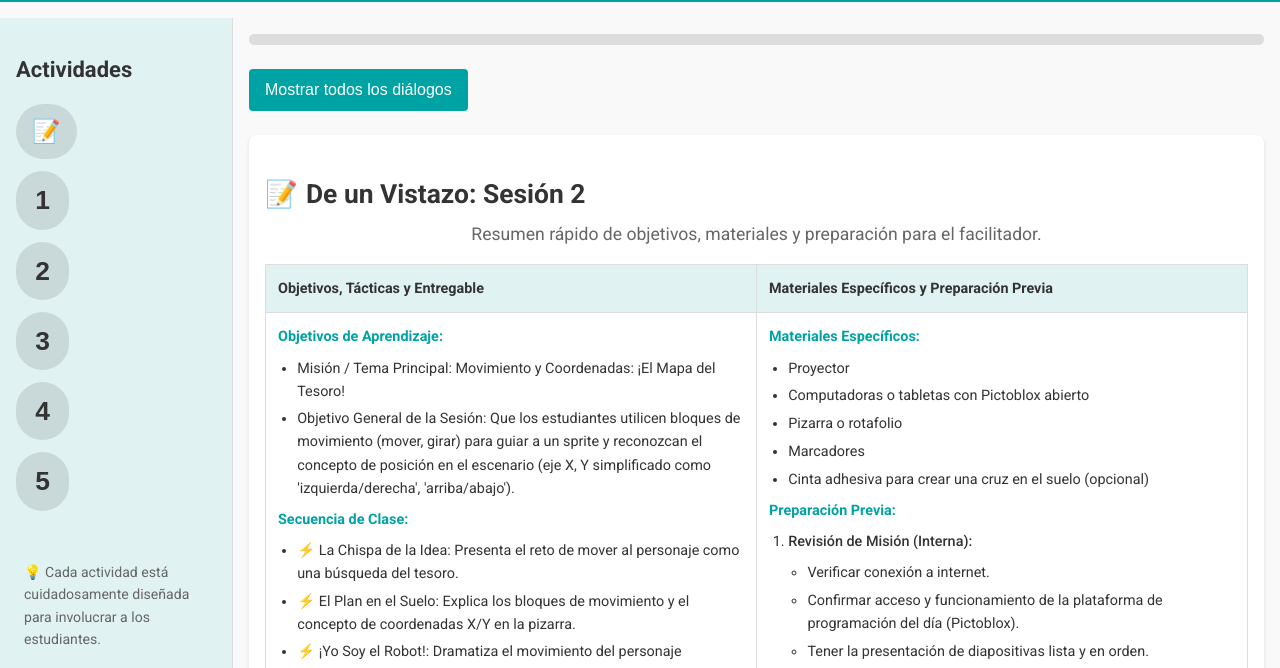
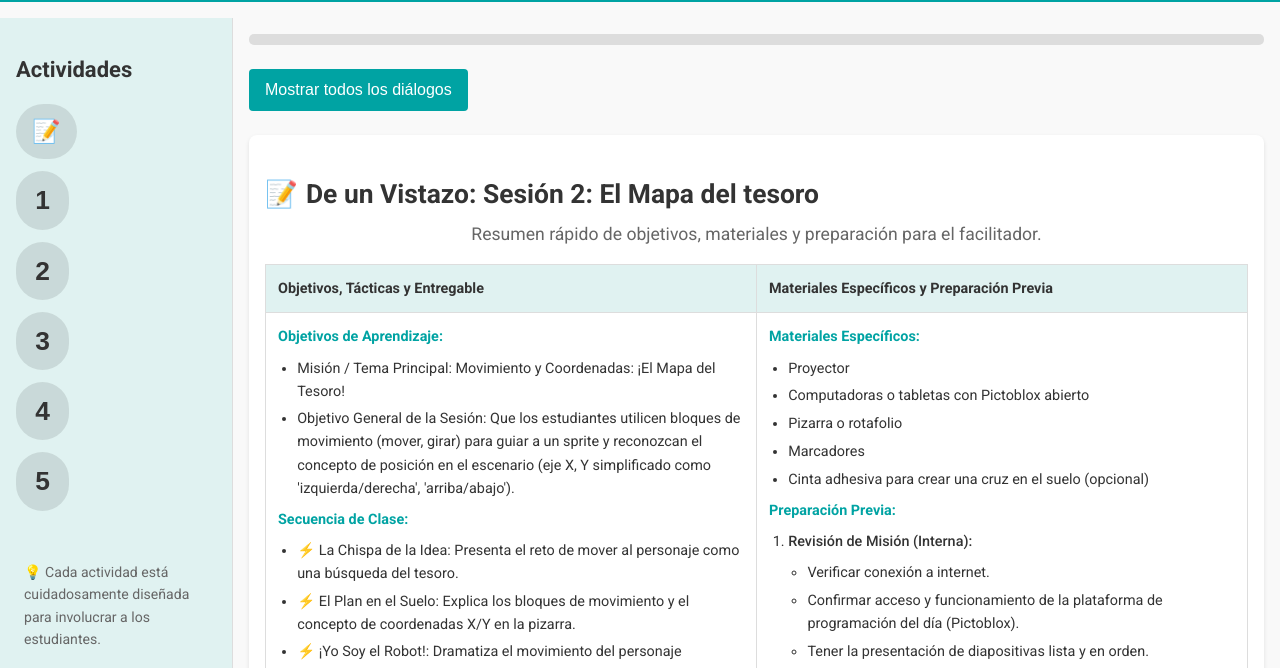
Before and after one commit to Gnius-Club/AIF_P2_MT02, a plain HTML site: page index.html in a window 1280 px wide. Shown: the part 89-757 px from the top of the page. Drawn offline with Linux system fonts and the light colour scheme.

Commit message:
Update index.html

```diff
--- a/index.html
+++ b/index.html
@@ -56,7 +56,7 @@
 
             <!-- SECCIÓN "DE UN VISTAZO" (ANTES ACTIVITY-0) -->
             <div class="activity-card" id="activity-0">
-                <h2><span class="book-icon">📝</span> De un Vistazo: Sesión 2</h2>
+                <h2><span class="book-icon">📝</span> De un Vistazo: Sesión 2: El Mapa del tesoro</h2>
                 <p class="overview-subtitle">Resumen rápido de objetivos, materiales y preparación para el facilitador.</p>
                 <div class="overview-table-container">
                     <table>
```
